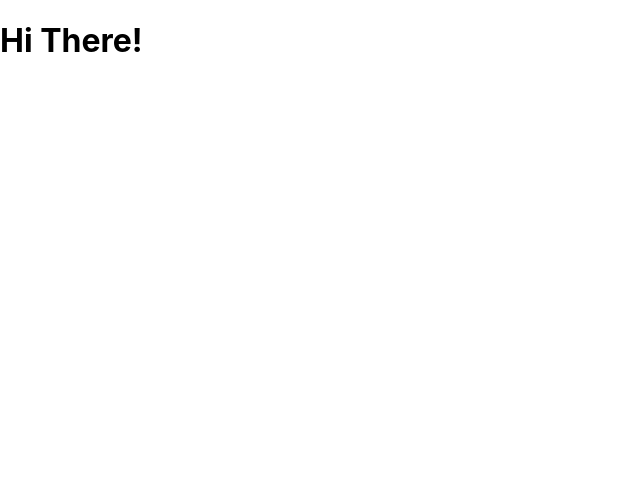
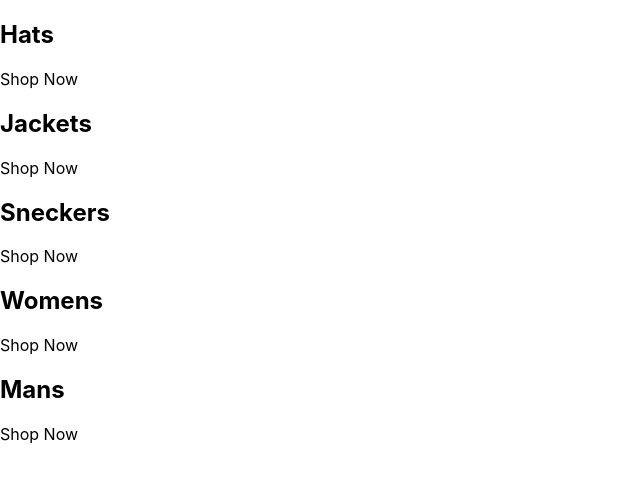
Before and after one commit to Noi-Git/e-commerce, a React (Create React App) app: page / in a window 1280 px wide. Shown: the top 482 px of the page, without its empty margins (0-640 px from the left). Built offline with nearby package versions, Linux system fonts and the light colour scheme.

Commit message:
setup basic category elements

```diff
--- a/src/App.js
+++ b/src/App.js
@@ -1,7 +1,23 @@
 function App() {
+  const categories = [
+    { id: 1, title: 'Hats' },
+    { id: 1, title: 'Jackets' },
+    { id: 1, title: 'Sneckers' },
+    { id: 1, title: 'Womens' },
+    { id: 1, title: 'Mans' },
+  ]
+
   return (
-    <div>
-      <h1>Hi There!</h1>
+    <div className='categories-container'>
+      {categories.map(({ title }) => (
+        <div className='category-container'>
+          {/* <img /> */}
+          <div className='category-body-container'>
+            <h2>{title}</h2>
+            <p>Shop Now</p>
+          </div>
+        </div>
+      ))}
     </div>
   )
 }
```
